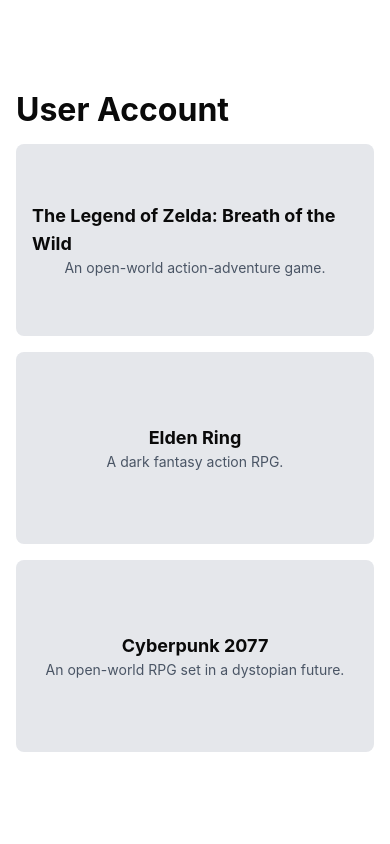
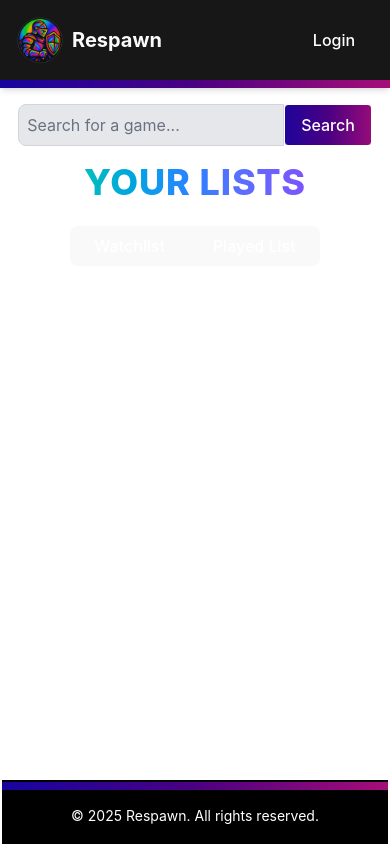
Before and after one commit to apoborka/Respawn, a React (Vite) app in the folder client/: page /account in a window 390 px wide. Built offline with nearby package versions, Linux system fonts and the light colour scheme.

Commit message:
Added UserAccount page framework, added Footer component.

```diff
--- /dev/null
+++ b/client/src/components/Footer.tsx
@@ -0,0 +1,17 @@
+import React from "react";
+
+const Footer: React.FC = () => {
+  return (
+    <footer className="footer bg-black text-white flex flex-col items-center justify-center">
+      {/* Animated Bar */}
+      <div className="animated-bar w-full h-2"></div>
+
+      {/* Footer Content */}
+      <div className="py-4 text-center">
+        <p className="text-sm">&copy; 2025 Respawn. All rights reserved.</p>
+      </div>
+    </footer>
+  );
+};
+
+export default Footer;
--- a/client/src/components/Header.tsx
+++ b/client/src/components/Header.tsx
@@ -1,11 +1,12 @@
 import React, { useState } from "react";
-import { useNavigate } from "react-router-dom";
+import { useNavigate, useLocation } from "react-router-dom";
 import LoginSignupModal from "./LoginSignupModal";
 import Auth from "../utils/auth";
 
 const Header: React.FC = () => {
   const [isModalOpen, setIsModalOpen] = useState(false); // State for modal visibility
   const navigate = useNavigate();
+  const location = useLocation(); // Get the current route
 
   const handleLoginClick = () => {
     setIsModalOpen(true); // Open the modal
@@ -35,13 +36,22 @@
             <div className="flex items-center gap-4">
               {Auth.loggedIn() ? (
                 <>
-                  {/* Account Button */}
+                  {/* Conditionally Render Button */}
+                  {location.pathname === "/account" ? (
+                    <button
+                      onClick={() => navigate("/search")}
+                      className="account-button"
+                    >
+                      Back to Search
+                    </button>
+                  ) : (
                     <button
                       onClick={() => navigate("/account")}
                       className="account-button"
                     >
                       Account
                     </button>
+                  )}
                   {/* Logout Button */}
                   <button
                     onClick={Auth.logout}
@@ -61,6 +71,8 @@
             </div>
           </div>
         </div>
+        {/* Animated Bar */}
+        <div className="animated-bar w-full h-2"></div>
       </header>
 
       {/* Modal */}
--- a/client/src/components/SearchBar.tsx
+++ b/client/src/components/SearchBar.tsx
@@ -14,7 +14,7 @@
         placeholder="Search for a game..."
         value={searchQuery}
         onChange={(e) => setSearchQuery(e.target.value)}
-        className="flex-grow p-2 rounded-l-md border border-gray-300"
+        className="flex-grow p-2 rounded-l-md border border-gray-300 bg-gray-200 text-black placeholder-gray-500"
       />
       <button
         onClick={onSearch}
--- a/client/src/index.css
+++ b/client/src/index.css
@@ -380,6 +380,37 @@
   }
 }
 
+/* Footer Styles */
+.footer {
+  height: 4rem; /* Match the height of the Header component */
+  display: flex;
+  flex-direction: column;
+  justify-content: center;
+  align-items: center;
+  background-color: black;
+  color: white;
+}
+
+/* Animated Bar */
+.animated-bar {
+  background: linear-gradient(
+    90deg,
+    green 0%,
+    rgb(6, 6, 168) 16.6%,
+    indigo 33.3%,
+    rgb(197, 18, 117) 50%,
+    red 66.6%,
+    orange 83.3%,
+    gold 100%
+  );
+  background-size: 400% 400%;
+  animation: animate-gradient 5s infinite;
+}
+
+main {
+  padding-bottom: 20px;
+}
+
 @theme inline {
   --radius-sm: calc(var(--radius) - 4px);
   --radius-md: calc(var(--radius) - 2px);
--- a/client/src/pages/GameDetails.tsx
+++ b/client/src/pages/GameDetails.tsx
@@ -21,6 +21,7 @@
 import parse from "html-react-parser";
 import Auth from "../utils/auth";
 import Header from "../components/Header";
+import Footer from "../components/Footer";
 import LoginSignupModal from "../components/LoginSignupModal";
 
 interface GameDetails {
@@ -172,7 +173,7 @@
           <img
             src={game.images[currentImageIndex]}
             alt={`${game.name} screenshot`}
-            className="w-full h-96 object-cover rounded-lg"
+            className="w-full h-full object-cover rounded-lg"
           />
           <button
             onClick={(e) => {
@@ -243,6 +244,7 @@
         </div>
       </div>
       <LoginSignupModal isOpen={isModalOpen} onClose={() => setIsModalOpen(false)} />
+      <Footer />
     </div>
   );
 };
--- a/client/src/pages/SearchResult.tsx
+++ b/client/src/pages/SearchResult.tsx
@@ -8,6 +8,7 @@
 import LoginSignupModal from "../components/LoginSignupModal";
 import { Game } from "@/models/Games";
 import { rawgAPI, shortScreenshots } from "@/models/RawgAPI";
+import Footer from "../components/Footer";
 
 
 
@@ -99,17 +100,22 @@
   }, []);
 
   return (
-    <div>
+    <div className="flex flex-col min-h-screen">
   <Header />
-      <div className="pt-20 p-4 max-w-7xl mx-auto">
+  {/* Wrapper for centering the SearchBar */}
+  <div className="flex justify-center items-center pt-22 pb-4 px-4">
+    <div className="w-full max-w-5xl">
       <SearchBar
         searchQuery={searchQuery}
         setSearchQuery={setSearchQuery}
         onSearch={handleSearch}
       />
     </div>
-      <div className="pt-8 p-4 max-w-7xl mx-auto">
-        <h1 className="text-3xl font-bold mb-4 text-center">GAMES BEING PLAYED</h1>
+  </div>
+  <div className="pt-4 p-4 max-w-7xl mx-auto flex-grow">
+  <h1 className="text-4xl font-extrabold mb-6 text-center bg-gradient-to-r from-green-400 via-blue-500 to-purple-600 bg-clip-text text-transparent tracking-wide uppercase">
+  TOP GAMES TODAY
+</h1>
     <div className="grid grid-cols-1 sm:grid-cols-2 lg:grid-cols-3 gap-4">
       {games.map((game) => (
         <GameCard
@@ -119,12 +125,13 @@
           images={game.images}
           onWatchlist={onWatchlist}
           onAlreadyPlayed={onAlreadyPlayed}
-              onOpenLoginModal={() => setIsModalOpen(true)} // Pass function to open modal
+          onOpenLoginModal={() => setIsModalOpen(true)}
         />
       ))}
     </div>
   </div>
   <LoginSignupModal isOpen={isModalOpen} onClose={() => setIsModalOpen(false)} />
+  <Footer />
 </div>
   );
 };
--- a/client/src/pages/UserAccount.tsx
+++ b/client/src/pages/UserAccount.tsx
@@ -1,21 +1,94 @@
-import React from "react";
-import { mockGames } from "../mockData";
+import React, { useState } from "react";
+import { mockGames } from "../mockData"; // Replace with actual data fetching logic
+import Header from "../components/Header";
+import Footer from "../components/Footer";
+import SearchBar from "../components/SearchBar";
+import GameCard from "../components/GameCard";
 
 const UserAccountPage: React.FC = () => {
+  const [activeTab, setActiveTab] = useState<"watchlist" | "played">("watchlist");
+  const [searchQuery, setSearchQuery] = useState("");
+
+  // Mock data for Watchlist and Played List
+  const watchlistGames = mockGames.filter((game) => game.type === "watchlist");
+  const playedGames = mockGames.filter((game) => game.type === "played");
+
   return (
-    <div className="p-4">
-      <h1 className="text-3xl font-bold mb-4">User Account</h1>
-      <div className="grid grid-cols-1 sm:grid-cols-2 lg:grid-cols-3 gap-4">
-        {mockGames.map((game) => (
-          <div
-            key={game.id}
-            className="w-full h-48 bg-gray-200 rounded-md flex flex-col items-center justify-center p-4"
-          >
-            <h2 className="text-lg font-bold">{game.name}</h2>
-            <p className="text-sm text-gray-600">{game.description}</p>
-          </div>
-        ))}
+    <div className="flex flex-col min-h-screen">
+      {/* Header Component */}
+      <Header />
+
+      {/* SearchBar */}
+      <div className="flex justify-center items-center pt-22 pb-4 px-4">
+        <div className="w-full max-w-5xl">
+          <SearchBar
+            searchQuery={searchQuery}
+            setSearchQuery={setSearchQuery}
+            onSearch={() => console.log("Search triggered:", searchQuery)}
+          />
+        </div>
       </div>
+
+      {/* Header Text */}
+      <div className="text-4xl font-extrabold mb-6 text-center bg-gradient-to-r from-green-400 via-blue-500 to-purple-600 bg-clip-text text-transparent tracking-wide uppercase">
+        Your Lists
+      </div>
+
+      {/* Tabs for Watchlist and Played List */}
+      <div className="flex justify-center mb-6">
+        <button
+          onClick={() => setActiveTab("watchlist")}
+          className={`px-6 py-2 font-bold ${
+            activeTab === "watchlist"
+              ? "bg-[#34d399] text-white" // Matches Watchlist button color
+              : "bg-gray-200 text-gray-700"
+          } rounded-l-md transition-colors duration-300`}
+        >
+          Watchlist
+        </button>
+        <button
+          onClick={() => setActiveTab("played")}
+          className={`px-6 py-2 font-bold ${
+            activeTab === "played"
+              ? "bg-[#a78bfa] text-white" // Matches Played List button color
+              : "bg-gray-200 text-gray-700"
+          } rounded-r-md transition-colors duration-300`}
+        >
+          Played List
+        </button>
+      </div>
+
+      {/* GameCard Container */}
+      <div className="p-4 max-w-7xl mx-auto flex-grow">
+        <div className="grid grid-cols-1 sm:grid-cols-2 lg:grid-cols-3 gap-4">
+          {activeTab === "watchlist"
+            ? watchlistGames.map((game) => (
+                <GameCard
+                  key={game.id}
+                  gameId={game.id}
+                  gameName={game.name}
+                  images={game.images}
+                  onWatchlist={() => console.log("Remove from Watchlist:", game.id)}
+                  onAlreadyPlayed={() => console.log("Add to Played List:", game.id)}
+                  onOpenLoginModal={() => console.log("Login required")}
+                />
+              ))
+            : playedGames.map((game) => (
+                <GameCard
+                  key={game.id}
+                  gameId={game.id}
+                  gameName={game.name}
+                  images={game.images}
+                  onWatchlist={() => console.log("Add to Watchlist:", game.id)}
+                  onAlreadyPlayed={() => console.log("Remove from Played List:", game.id)}
+                  onOpenLoginModal={() => console.log("Login required")}
+                />
+              ))}
+        </div>
+      </div>
+
+      {/* Footer Component */}
+      <Footer />
     </div>
   );
 };
```
Lines whose indentation alone changed are shown as unchanged.
